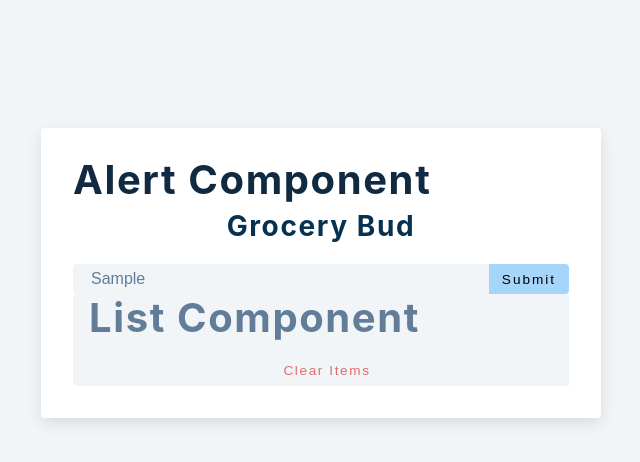
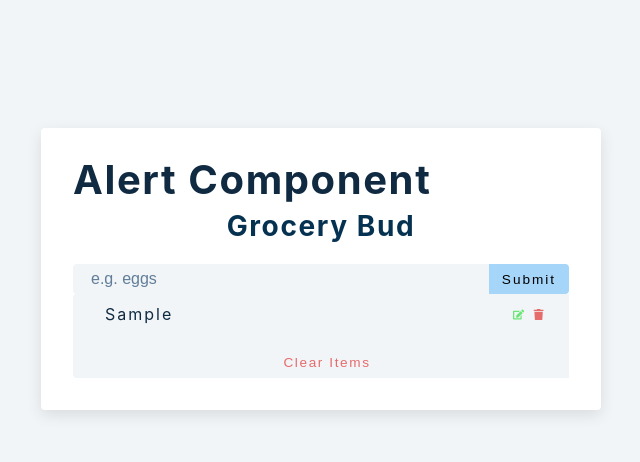
Before and after one commit to isabelchua/react-projects, a React (Create React App) app in the folder 10-grocery-bud/setup/: page / in a window 1280 px wide. Both pictures are taken after typing "Sample" into the empty fields and a click on the button "Submit". Shown: the top 462 px of the page, without its empty margins (319-959 px from the left). Built offline with nearby package versions, Linux system fonts and the light colour scheme.

Commit message:
add items

```diff
--- a/10-grocery-bud/setup/src/App.js
+++ b/10-grocery-bud/setup/src/App.js
@@ -12,7 +12,16 @@ function App() {
 
 	const handleSubmit = e => {
 		e.preventDefault();
-		console.log("hello");
+		if (!name) {
+			// display alert
+		} else if (name && isEditing) {
+			// deal with edit
+		} else {
+			// show alert
+			const newItem = { id: new Date().getTime().toString(), title: name };
+			setList([...list, newItem]);
+			setName("");
+		}
 	};
 	return (
 		<section className="section-center">
@@ -33,7 +42,7 @@ function App() {
 				</div>
 			</form>
 			<div className="grocery">
-				<List />
+				<List items={list} />
 				<button className="clear-btn"> clear items</button>
 			</div>
 		</section>
--- a/10-grocery-bud/setup/src/List.js
+++ b/10-grocery-bud/setup/src/List.js
@@ -1,7 +1,26 @@
-import React from 'react'
-import { FaEdit, FaTrash } from 'react-icons/fa'
-const List = () => {
-  return <h2>list component</h2>
-}
+import React from "react";
+import { FaEdit, FaTrash } from "react-icons/fa";
+const List = ({ items }) => {
+	return (
+		<div className="grocery-list">
+			{items.map(item => {
+				const { id, title } = item;
+				return (
+					<article key={id} className="grocery-item">
+						<p className="title">{title}</p>
+						<div className="btn-container">
+							<button type="button" className="edit-btn">
+								<FaEdit />
+							</button>
+							<button type="button" className="delete-btn">
+								<FaTrash />
+							</button>
+						</div>
+					</article>
+				);
+			})}
+		</div>
+	);
+};
 
-export default List
+export default List;
```
